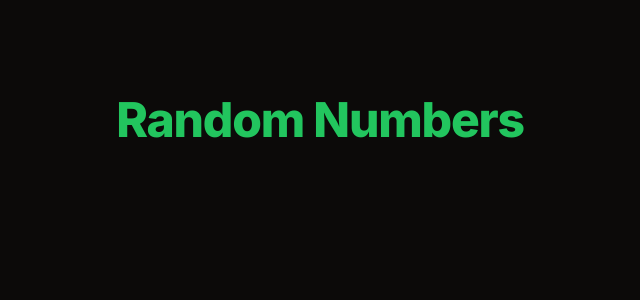
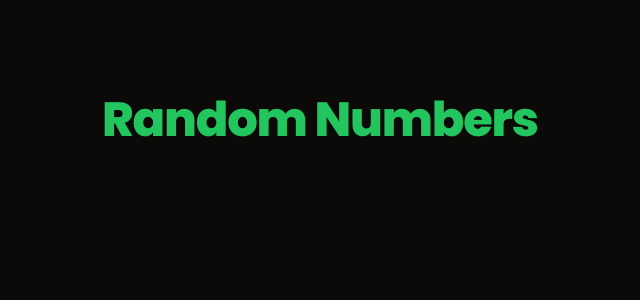
Before and after one commit to willemverbuyst/framer-motion-playground, a Next.js app: page / in a window 1280 px wide. Shown: the top 300 px of the page, without its empty margins (320-960 px from the left). Built offline with nearby package versions, Linux system fonts and the light colour scheme.

Commit message:
Change font

```diff
--- a/app/layout.tsx
+++ b/app/layout.tsx
@@ -1,13 +1,16 @@
 import { cn } from "@/lib/utils";
 import type { Metadata } from "next";
-import { Inter } from "next/font/google";
+import { Poppins } from "next/font/google";
 import "./globals.css";
 
-const inter = Inter({ subsets: ["latin"] });
+const poppins = Poppins({
+  subsets: ["latin"],
+  weight: ["100", "200", "300", "400", "500", "600", "700", "800", "900"],
+});
 
 export const metadata: Metadata = {
-  title: "Create Next App",
-  description: "Generated by create next app",
+  title: "Random numbers",
+  description: "Generate random numbers with the click of a button",
 };
 
 export default function RootLayout({
@@ -17,7 +20,7 @@ export default function RootLayout({
 }>) {
   return (
     <html lang="en">
-      <body className={cn(inter.className, "dark")}>{children}</body>
+      <body className={cn(poppins.className, "dark")}>{children}</body>
     </html>
   );
 }
```
